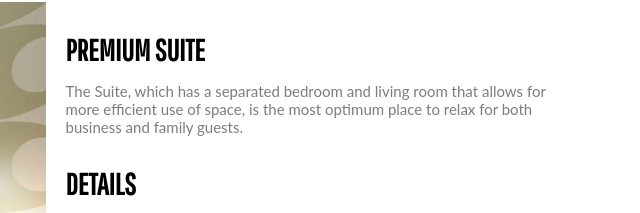
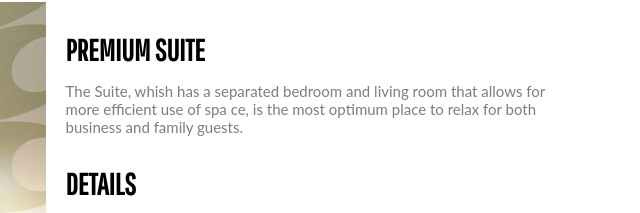
Before and after one commit to VolodymyrGasii/Lesson1, a plain HTML site: page index.html in a window 1280 px wide. Shown: the part 154-367 px from the top of the page, 553-1193 px from the left. Drawn offline with Linux system fonts and the light colour scheme.

Commit message:
Second commit

```diff
--- a/index.html
+++ b/index.html
@@ -27,7 +27,7 @@
 		<div class="disription">
 			<div class="disription-detail">
 				<h3>Premium Suite</h3>
-				<p>The Suite, which has a separated bedroom and living room that allows for more efficient use of space, is the most optimum place to relax for both business and family guests.</p>
+				<p>The Suite, whish has a separated bedroom and living room that allows for more efficient use of spa	ce, is the most optimum place to relax for both business and family guests.</p>
 				<h3>Details</h3>
 				<ul>
 					<li><hr>Adults:1</li>
```
